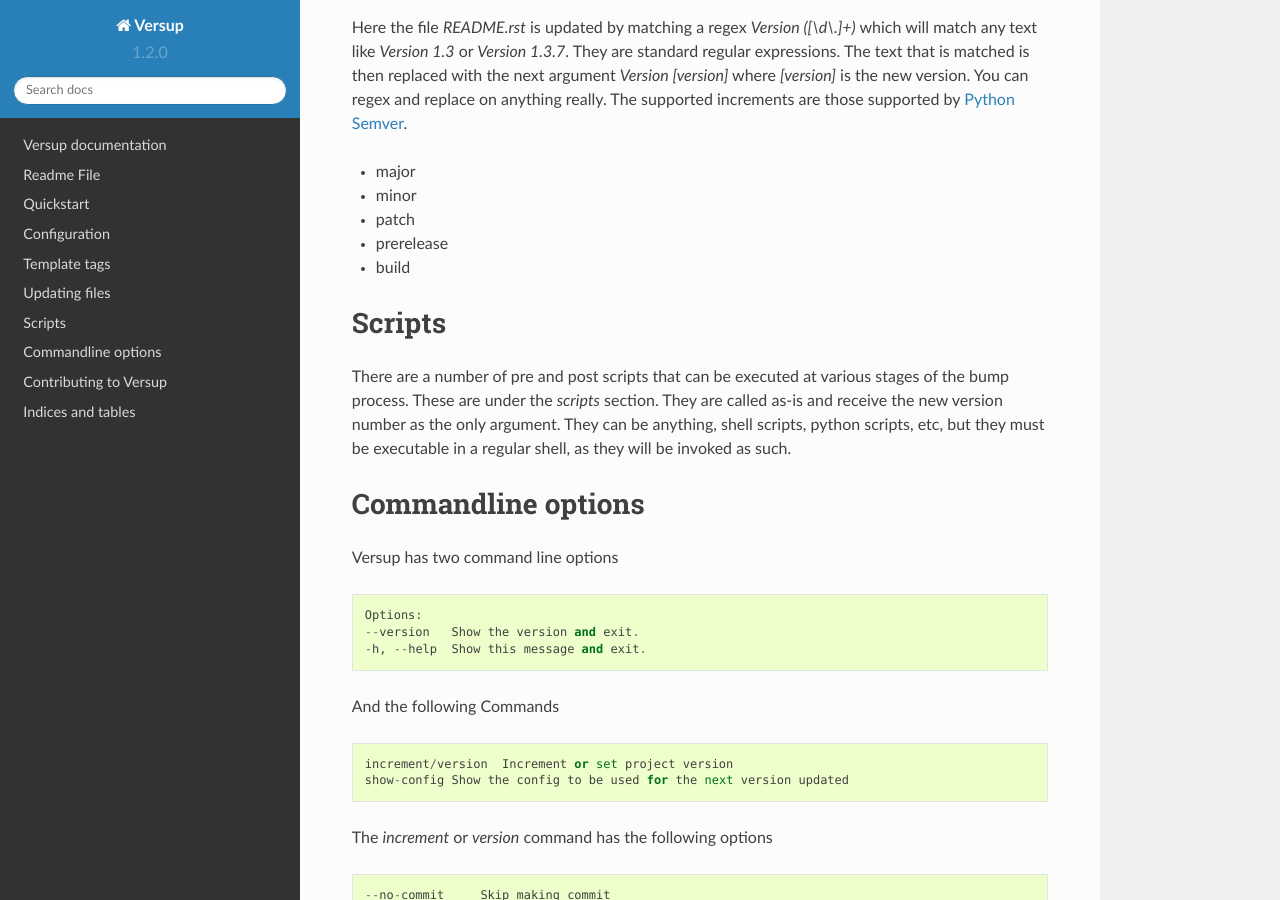
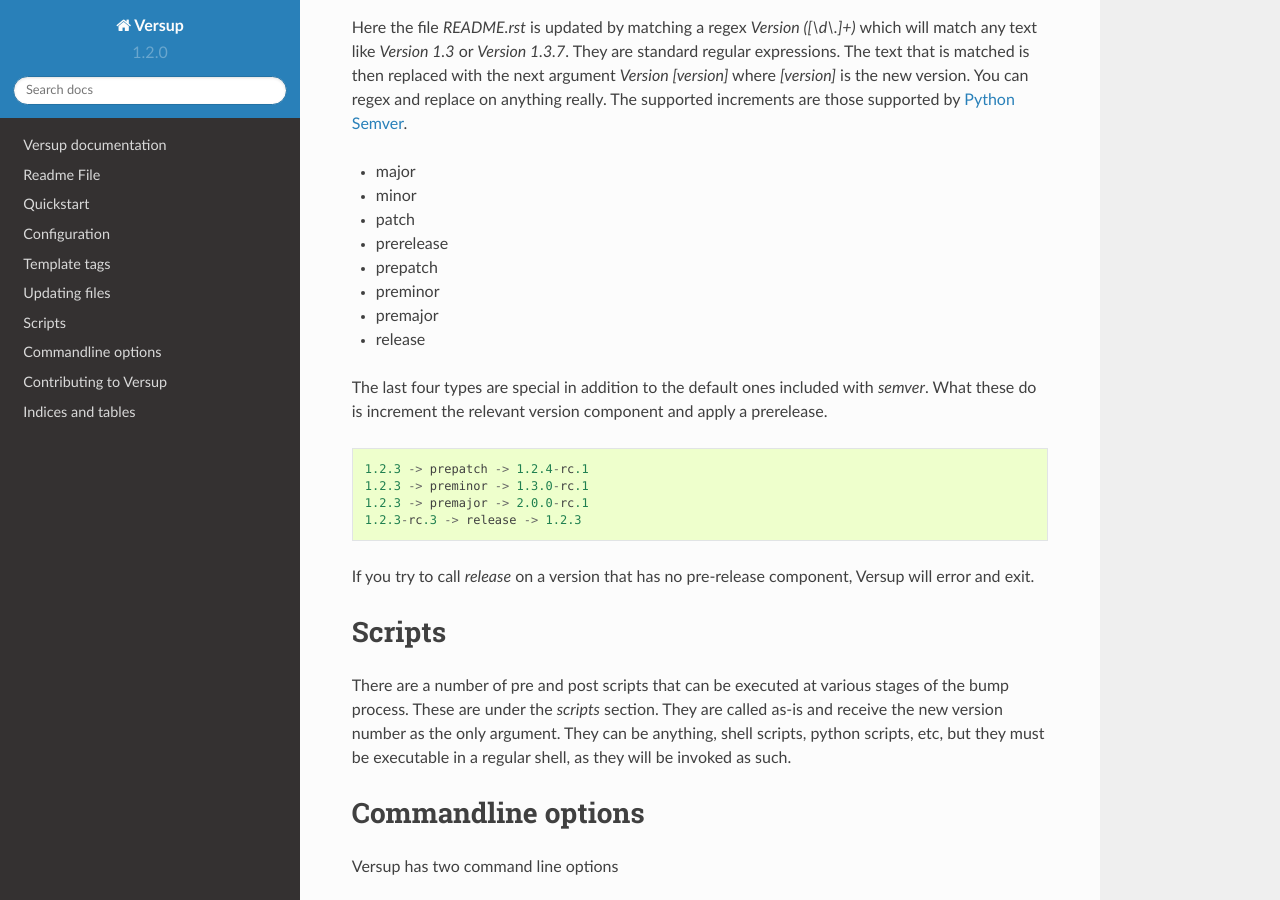
Before and after one commit to Svenito/versup, a Sphinx documentation site: the page built from docs/source/index.rst, in a window 1280 px wide and 900 px high, scrolled down 1697 px. Built offline with Sphinx 7.4.7 and the Read the Docs theme 2.0.0, drawn with Linux system fonts in a browser that asks for light colours.

Commit message:
Update docs with new actions

```diff
--- a/docs/source/index.rst
+++ b/docs/source/index.rst
@@ -92,7 +92,23 @@
 - minor
 - patch
 - prerelease
-- build
+- prepatch
+- preminor
+- premajor
+- release
+
+The last four types are special in addition to the default ones included with `semver`.
+What these do is increment the relevant version component and apply a prerelease.
+
+.. code::
+
+    1.2.3 -> prepatch -> 1.2.4-rc.1
+    1.2.3 -> preminor -> 1.3.0-rc.1
+    1.2.3 -> premajor -> 2.0.0-rc.1
+    1.2.3-rc.3 -> release -> 1.2.3
+
+If you try to call `release` on a version that has no pre-release component,
+Versup will error and exit.
 
 Scripts
 =======
```
